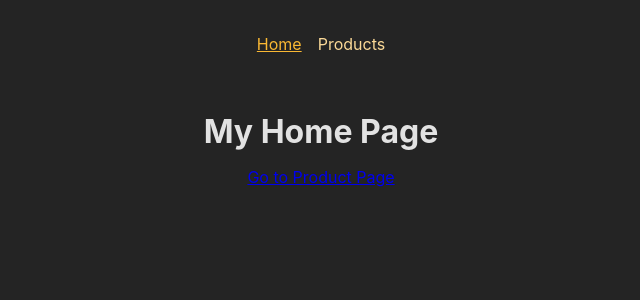
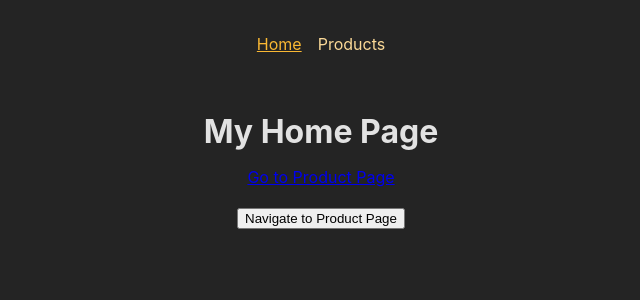
Before and after one commit to skjalal/react-router, a React (Vite) app: page / in a window 1280 px wide. Shown: the top 300 px of the page, without its empty margins (319-959 px from the left). Built offline with nearby package versions, Linux system fonts and the light colour scheme.

Commit message:
Navigate programmatically

```diff
--- a/src/pages/Home.tsx
+++ b/src/pages/Home.tsx
@@ -1,13 +1,22 @@
 import React, { type JSX } from "react";
-import { Link } from "react-router-dom";
+import { Link, useNavigate } from "react-router-dom";
 
 const HomePage: React.FC = (): JSX.Element => {
+  const navigate = useNavigate();
+
+  const navigateHandler = (): void => {
+    navigate("/products");
+  };
+
   return (
     <>
       <h1>My Home Page</h1>
       <p>
         <Link to="/products">Go to Product Page</Link>
       </p>
+      <p>
+        <button onClick={navigateHandler}>Navigate to Product Page</button>
+      </p>
     </>
   );
 };
```
